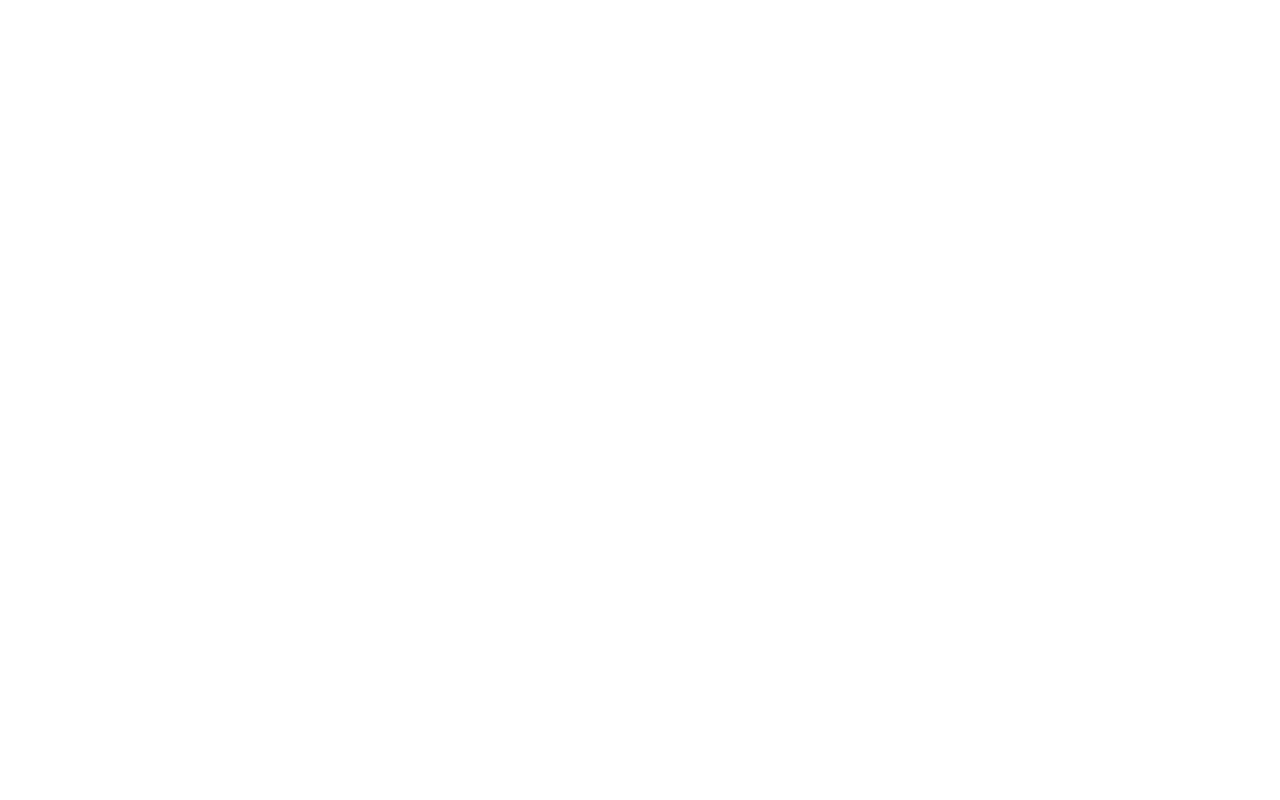
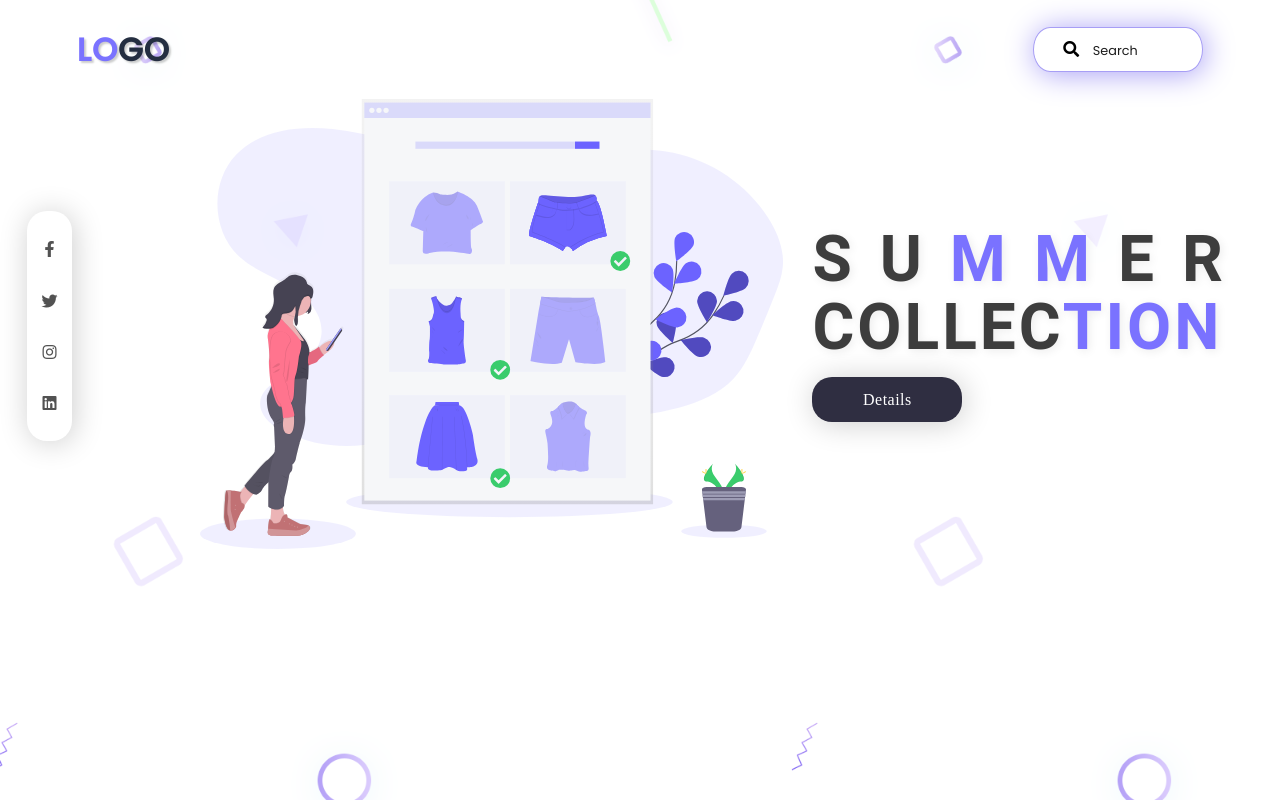
Before and after one commit to mohsenzn/ECommerceShopping, a plain HTML site: page index.html in a window 1280 px wide. Drawn offline with Linux system fonts and the light colour scheme.

Commit message:
compelete header section

```diff
--- a/assets/css/style.css
+++ b/assets/css/style.css
@@ -0,0 +1,235 @@
+/* fonts  */
+
+@import url("https://fonts.googleapis.com/css2?family=Poppins:wght@300;400;500&display=swap");
+
+/*===== Variable css =====*/
+
+:root {
+  /*===== Colors =====*/
+  --first-color: #069c54;
+  --first-color-alt: #048654;
+  --title-color: #242e41;
+  --black-color1: #1f1f1f;
+  --black-color2: #1d1d1d;
+  --black-color3:#2f2e41;
+  --title-color2: #7a72ff;
+  --text-color: #7c7c7c;
+  --lightGrey: #808080;
+  --darkGrey: #3d3d3d;
+  --body-color: #1d1d1d;
+  --container-color: #fff;
+  --mainWhite: #f5f5f5;
+  --tomatoColor: #ff6347;
+  /*  Gradient colors  */
+  --gradient-1: linear-gradient(to bottom right, rgb(107, 107, 255), blue);
+  --gradient-2: linear-gradient(
+    to bottom right,
+    rgb(80, 80, 255),
+    rgb(253, 119, 119)
+  );
+  --gradient-3: linear-gradient(
+    to bottom right,
+    rgb(255, 207, 145),
+    rgb(255, 111, 92)
+  );
+  --gradient-4: linear-gradient(to bottom right, #2af598, #009efd);
+  /*===== Fonts =====*/
+  --body-font: "Poppins", sans-serif;
+  --biggest-font-size: 2.25rem;
+  --h1-font-size: 1.5rem;
+  --h2-font-size: 1.25rem;
+  --h3-font-size: 1rem;
+  --normal-font-size: 0.938rem;
+  --small-font-size: 0.838rem;
+  --smaller-font-size: 0.75rem;
+  /*========== Font weight ==========*/
+  --font-medium: 500;
+  --font-semi-bold: 600;
+  /*========== Margin ==========*/
+  --mb-1: 0.5rem;
+  --mb-2: 1rem;
+  --mb-3: 1.5rem;
+  --mb-4: 2rem;
+  --mb-5: 2.5rem;
+  --mb-6: 3rem;
+  /*========== z index ==========*/
+}
+
+/*========== basic ==========*/
+
+*,
+::after,
+::before {
+  margin: 0;
+  padding: 0;
+  box-sizing: border-box;
+}
+body {
+}
+a {
+  text-decoration: none;
+}
+ul {
+  list-style: none;
+}
+/* main Section */
+.main {
+  height: 100vh;
+  width: 100%;
+  background: url("../images/poduct-bg.png");
+  background-size: 800px;
+  background-position: center;
+}
+header {
+  width: 100%;
+  display: flex;
+  justify-content: space-between;
+  align-items: center;
+  padding: 2% 6%;
+}
+.logo {
+  text-transform: uppercase;
+}
+.logo a {
+  font-family: var(--body-font);
+  font-weight: 700;
+  color: var(--title-color);
+  font-size: 2rem;
+  text-shadow: 2px 2px 2px rgb(0, 0, 0, 0.2);
+  letter-spacing: 1px;
+}
+.logo span {
+  color: var(--title-color2);
+}
+.side__box {
+  width: 170px;
+  height: 45px;
+  display: flex;
+  justify-content: center;
+  align-items: center;
+  background-color: var(--container-color);
+  border-radius: 10% 10% 10% 10%/50% 50% 50% 50%;
+  box-shadow: 2px 2px 30px rgba(167, 158, 245, 02);
+  border: 1px solid rgba(167, 158, 245, 02);
+}
+.search input {
+  width: 90px;
+  height: 20px;
+  border: none;
+  outline: none;
+  background: transparent;
+  color: var(--black-color1);
+  font-size: 1rem;
+  padding: 0 0.6rem;
+}
+.search input::placeholder{
+    color: var(--black-color2);
+    font-weight: 400;
+    font-size:0.8rem;
+    font-family:var(--body-font);
+}
+.search i{
+    margin: 0 auto;
+}
+/*========== showCase ==========*/
+.showcase{
+    display:flex;
+}
+.showcase__img {
+    flex-shrink: 50%;
+    padding-left: 8rem;
+}
+.showcase__img img{
+    height: 450px;
+}
+.showcase__content {
+    flex-shrink: 50%;
+    display: flex;
+    flex-direction: column;
+    justify-content:center;
+    align-items: flex-start;
+   margin: 0 auto;
+}
+.showcase__content h1,h2{
+    font-family: roboto,sans-serif;
+    font-weight: 700;
+    margin: 0;
+    line-height: 60px;
+    font-size: 4rem;
+    text-shadow: 2px 2px 10px rgba(0,0,0,0.08);
+    letter-spacing: 3px;
+    color: var(--darkGrey);
+    text-transform: uppercase;
+}
+.showcase__content .btn{
+    width:150px;
+    height:45px;
+    background-color:var(--black-color3);
+    box-shadow: 2px 2px 30px rgba(0, 0, 0, 0.2);
+    display:flex;
+    justify-content:center;
+    align-items:center;
+    border-radius: 20px;
+    margin-top: 1.2rem;
+    color: var(--container-color);
+    font-weight: 500;
+    letter-spacing: 0.5px;
+    font-size:1rem;
+
+}
+.showcase__content .btn:hover{
+    color: var(--container-color);
+    background-color: #6e64ff;
+    transition: all ease 0.5s;
+}
+.showcase__content h1{
+    letter-spacing: 28px;
+    margin-bottom: var(--mb-1);
+}
+.showcase__content span {
+    color: var(--title-color2);
+}
+.showcase__social {
+
+    display: flex;
+    flex-direction:column;
+    justify-content: center;
+    align-items: center;
+    background-color: var(--container-color);
+    padding-left: 1.7rem;
+
+}
+.social{
+    height:230px;
+    box-shadow: 2px 2px 30px rgba(0, 0, 0, 0.2);
+    border-radius: 20px;
+    display: flex;
+    flex-direction:column;
+    justify-content: center;
+    align-items: center;
+
+}
+.showcase__social a{
+    padding: 1.1rem 0.9rem;
+    display: flex;
+    flex-direction:column;
+    justify-content: center;
+    align-items: center;
+
+}
+.showcase__social a i{
+    color: rgba(39, 39, 39, 0.8);
+}
+
+.showcase__social a:hover .fa-facebook-f{
+    color: #3b5998;
+}
+.showcase__social a:hover .fa-twitter{
+    color: #00acee;
+}
+.showcase__social a:hover .fa-instagram{
+    color: #b9260c;
+}
+.showcase__social a:hover .fa-linkedin{
+    color: #00acee;
+}
--- a/index.html
+++ b/index.html
@@ -1,17 +1,65 @@
 <!DOCTYPE html>
 <html lang="en">
+  <head>
+    <meta charset="UTF-8" />
+    <meta http-equiv="X-UA-Compatible" content="IE=edge" />
+    <meta name="viewport" content="width=device-width, initial-scale=1.0" />
+    <!-- font awesome -->
+    <link
+      rel="stylesheet"
+      href="https://cdnjs.cloudflare.com/ajax/libs/font-awesome/5.15.3/css/all.min.css"
+      integrity="sha512-iBBXm8fW90+nuLcSKlbmrPcLa0OT92xO1BIsZ+ywDWZCvqsWgccV3gFoRBv0z+8dLJgyAHIhR35VZc2oM/gI1w=="
+      crossorigin="anonymous"
+    />
+    <!-- css custom -->
+    <link rel="stylesheet" href="assets/css/style.css" />
+    <title>E-commerce || HomePage</title>
+  </head>
+  <!-- main section -->
+  <section class="main">
+    <header>
+      <!-- logo -->
+      <div class="logo">
+        <a href="index.html"><span>Lo</span>go</a>
+      </div>
+      <!-- side box -->
+      <div class="side__box">
+        <div class="search">
+          <i class="fas fa-search"></i>
+          <input type="text" placeholder="Search" />
+        </div>
+      </div>
+    </header>
+    <!-- show case -->
+    <div class="showcase">
+        <!-- showcase icons -->
+        <div class="showcase__social">
+            <div class="social">
+                <a href="#"><i class="fab fa-facebook-f"></i></a>
+                <a href="#"><i class="fab fa-twitter"></i></a>
+                <a href="#"><i class="fab fa-instagram"></i></a>
+                <a href="#"><i class="fab fa-linkedin"></i></a>
+            </div>
 
-<head>
-    <meta charset="UTF-8">
-    <meta http-equiv="X-UA-Compatible" content="IE=edge">
-    <meta name="viewport" content="width=device-width, initial-scale=1.0">
-    <!-- css custom -->
-    <link rel="stylesheet" href="assets/css/style.css">
-    <title>E-commerce || HomePage</title>
-</head>
 
-<body>
+        </div>
+      <!-- hero img -->
+      <div class="showcase__img">
+        <img
+          src="assets/images/undraw_online_shopping_ga73.svg"
+          alt="shopping"
+        />
+      </div>
+      <!-- showcase content -->
+      <div class="showcase__content">
+          <h1>Su<span>mm</span>er</h1>
+          <h2>Collec<span>tion</span></h2>
+          <a href="#" class="btn">Details</a>
+      </div>
+    </div>
+  </section>
+
+  <body>
     <script src="assets/js/main.js"></script>
-</body>
-
+  </body>
 </html>
```
Also changed, not shown: assets/images/poduct-bg.png (renamed from assets/images/poduct bg.png).
